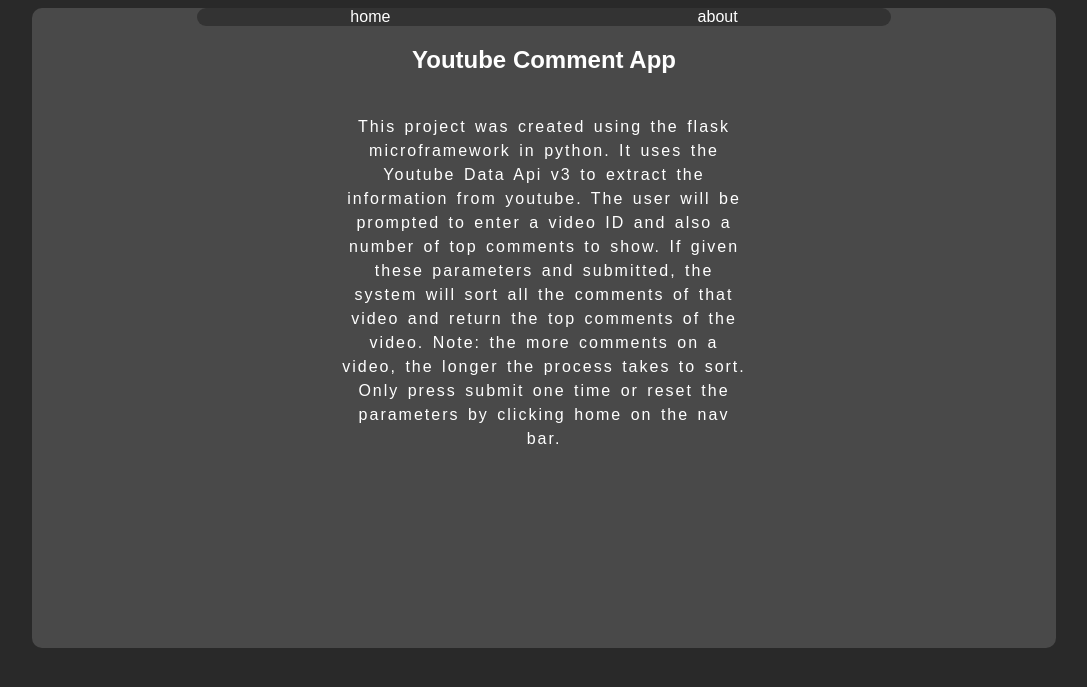
After one commit to CousinJ/comment_analysis_project, a Flask app: page /about in a window 1280 px wide. The commit adds this page. Shown: the top 687 px of the page, without its empty margins (96-1183 px from the left). Run offline with Flask 2, Linux system fonts and the light colour scheme.

Commit message:
mvp project

```diff
--- a/server.py
+++ b/server.py
@@ -2,10 +2,16 @@
 import ytm
 app = Flask(__name__)
 
-comment_dict_array = []
+
+@app.route('/about', methods=['GET'])
+def about():
+    return render_template('about.html')
+
 
 @app.route('/', methods=["GET", "POST"])
 def home():
+    comment_dict_array = []
+    sorted_topx_result = []
     if request.method == "POST":
         #getting vars from user
         youtube_video_id = request.form.get('youtube_video_id')
@@ -16,11 +22,11 @@
         print(top_comment_num)
 
 
-
+       #initialize page with plank page argument,
         res = ytm.get_response('', youtube_video_id)
         ytm.extract_item(res, comment_dict_array)
 
-
+        #gets the next page token
         next_page = res['nextPageToken']
         res=ytm.get_response(next_page, youtube_video_id)
         ytm.extract_item(res, comment_dict_array)
@@ -38,10 +44,14 @@
             print('all pages have been processed')
 
             cda_sortedByLikes = sorted(comment_dict_array, key=lambda dict: dict['likes'], reverse=True)
+            #end result
             sorted_topx_result = ytm.get_topComments(top_comment_num, cda_sortedByLikes)
 
 
             print(sorted_topx_result)
+            #passing in the result to the template to map over in the  html with jinja2 lang.
+            return render_template('home.html', result=sorted_topx_result)
+
 
 
 
--- a/static/styles.css
+++ b/static/styles.css
@@ -1,7 +1,9 @@
 
 :root {
-    --background-one: rgb(27, 27, 27);
-    --background-two: rgb(105, 105, 105);
+    --background-one: rgb(41, 41, 41);
+    --background-two: rgb(73, 73, 73);
+    --red-color: rgb(216, 8, 8);
+    --rounded-bg: linear-gradient(180deg, var(--background-two), var(--background-one));
 }
 
 body {
@@ -10,6 +12,8 @@
   justify-content: center;
   align-items: center;
   background-color: var(--background-one);
+  font-family: 'PT Sans', sans-serif;
+
 }
 nav {
   display: flex;
@@ -17,6 +21,7 @@
   background-color: #333;
   color: #fff;
   user-select: none;
+  border-radius: 10px;
 }
 
 nav ul {
@@ -36,28 +41,137 @@
 }
 
 nav a:hover {
-  color: #ccc;
+  color: var(--red-color)
 }
 
 input {
-
+  font-family: 'PT Sans', sans-serif;
+ border-radius: 10px;
+ background-color: #333;
 margin: 50px;
 }
 /* custom classes style========================================= */
 .content-container {
-  background-color: white;
+  background-color: var(--background-two);
   display: flex;
   flex-direction: column;
   align-items: center;
   width: 80vw;
   height: 80vh;
+  border-radius: 10px;
 
 }
+.sub-btn{
+  background-color: rgb(199, 192, 192);
+  transition: all 200ms ease;
+}
+.sub-btn:hover {
+  background-color: var(--red-color);
+
+
+}
+.result-label{
+  width:78vw ;
+  height: 30px;
+
+  display: flex;
+  margin: 10px;
+  text-align: center;
+  font-size: larger;
+  color: white;
+
+
+}
+.user-title {
+  width: 15%;
+  height: 30px;
+  border-style: solid;
+  border-radius: 10px;
+  border-color: var(--background-one)
+
+
+}
+
+.text-title {
+  width: 70%;
+  height: 30px;
+  border-style: solid;
+  border-radius: 10px;
+  border-color: var(--background-one)
+}
+
+.like-title {
+  width: 15%;
+  height: 30px;
+  border-style: solid;
+  border-radius: 10px;
+  border-color: var(--background-one)
+}
 .result-container {
+  display: flex;
+
+  flex-wrap: wrap;
+
+  overflow-y: scroll;
+
   width: 78vw;
   height: 58vh;
   background-color: #333;
-border-style: ridge;
-border-color: black;
-border-width: 4px;
+border-style: solid;
+border-color: var(--red-color);
+border-width: 2px;
+border-radius: 10px;
 }
+
+.list-item {
+  text-align: center;
+  margin: 2px;
+  padding: 2px;
+  width: 99%;
+  height: 80px;
+  background-color: var(--background-two);
+  display: flex;
+  color: white;
+}
+
+.user-box {
+  width: 15%;
+  height: 80px;
+  background: var(--rounded-bg);
+
+
+}
+
+.text-box {
+  width: 70%;
+  height: 80px;
+  background: var(--rounded-bg);
+}
+
+.like-box {
+  width: 15%;
+  height: 80px;
+  background: var(--rounded-bg);
+  color: rgb(9, 252, 9);
+}
+
+
+/* about */
+.about-container {
+  text-align: center;
+  color: white;
+  display: flex;
+  flex-direction: column;
+  align-items: center;
+}
+
+.info-container {
+  display: flex;
+  width: 40%;
+  height: 500px;
+  letter-spacing: 2px;
+  word-spacing: 2px;
+  margin: 5px;
+  line-height: 150%;
+
+}
--- /dev/null
+++ b/templates/about.html
@@ -0,0 +1,39 @@
+<!DOCTYPE html>
+<html lang="en">
+<head>
+    <meta charset="UTF-8">
+    <meta http-equiv="X-UA-Compatible" content="IE=edge">
+    <meta name="viewport" content="width=device-width, initial-scale=1.0">
+    <link rel="stylesheet" href="{{url_for('static', filename='styles.css')}}">
+
+
+
+
+    <title>Page</title>
+</head>
+<body>
+    <div class="content-container">
+        <nav>
+            <ul>
+                <li><a href="/">home</a></li>
+                <li><a href="/about">about</a></li>
+
+            </ul>
+        </nav>
+        <div class="about-container">
+            <h2>Youtube Comment App</h2>
+            <div class="info-container">
+                <p>This project was created using the flask microframework in python. It uses the Youtube Data Api v3 to extract the information from youtube.
+                    The user will be prompted to enter a video ID and also a number of top comments to show. If given these parameters and submitted, the system will sort all the comments of that video and return the top comments of the video.
+                    Note: the more comments on a video, the longer the process takes to sort. Only press submit one time or reset the parameters by clicking home on the nav bar.
+
+                </p>
+
+            </div>
+
+        </div>
+
+    </div>
+    <footer></footer>
+</body>
+</html>
```
Also changed, not shown: main.py (deleted, +0 -112 lines), templates/home.html (+29 -6 lines).
